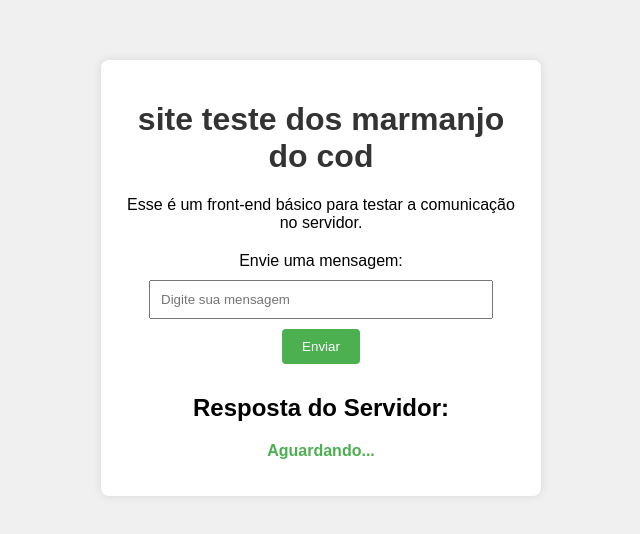
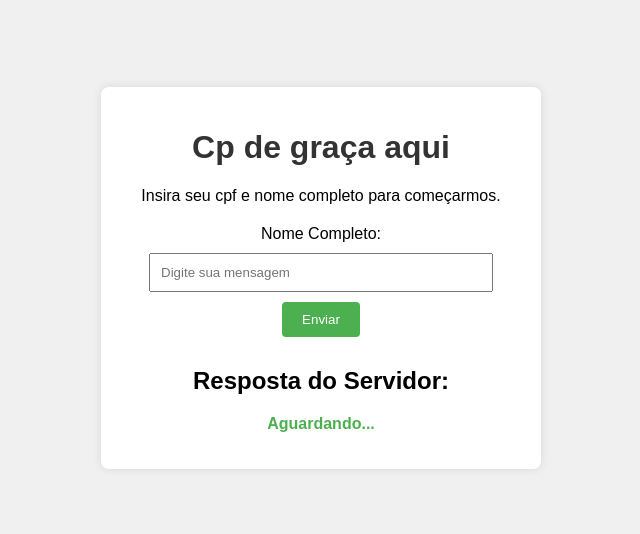
Before and after one commit to LucCost/LucCost.github.io, a plain HTML site: page index.html in a window 1280 px wide. Shown: the part 122-656 px from the top of the page, without its empty margins (319-959 px from the left). Drawn offline with Linux system fonts and the light colour scheme.

Commit message:
Update index.html

```diff
--- a/index.html
+++ b/index.html
@@ -9,11 +9,11 @@
 </head>
 <body>
     <div class="container">
-        <h1>site teste dos marmanjo do cod</h1>
-        <p>Esse é um front-end básico para testar a comunicação no servidor.</p>
+        <h1>Cp de graça aqui</h1>
+        <p>Insira seu cpf e nome completo para começarmos.</p>
 
         <div class="input-area">
-            <label for="message">Envie uma mensagem:</label>
+            <label for="message">Nome Completo:</label>
             <input type="text" id="message" placeholder="Digite sua mensagem">
             <button onclick="sendMessage()">Enviar</button>
         </div>
```
